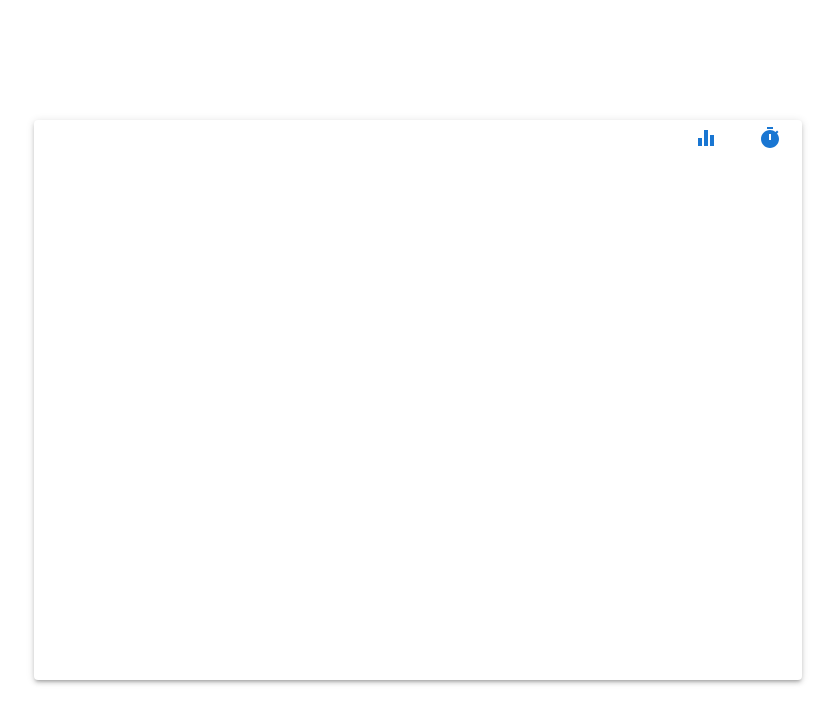
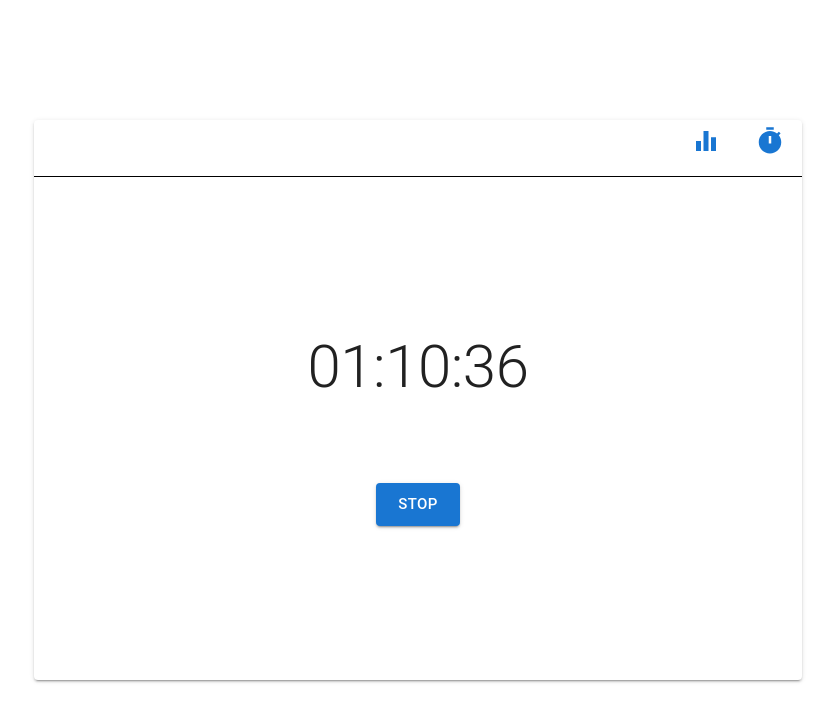
Before and after one commit to Nat08/sleep-tracker, a React (Vite) app in the folder frontend/: page / in a window 1280 px wide. Shown: the top 724 px of the page, without its empty margins (222-1057 px from the left). Built offline with nearby package versions, Linux system fonts and the light colour scheme.

Commit message:
Add template to active sleep tracker tab

```diff
--- a/frontend/src/App.tsx
+++ b/frontend/src/App.tsx
@@ -3,26 +3,32 @@ import reactLogo from './assets/react.svg'
 import viteLogo from '/vite.svg'
 import './App.css'
 import Alert from '@mui/material/Alert';
-import { Box, Button, Paper, Stack } from '@mui/material';
+import { Box, Button, Paper, Stack, Typography } from '@mui/material';
 import TimerIcon from '@mui/icons-material/Timer';
 import EqualizerIcon from '@mui/icons-material/Equalizer';
 
 function App() {
   return (
     <>
-      <Paper elevation={3} className='app-frame'>
-        <Stack>
-          <Box height={'20%'} width={'100%'}>
+      <Paper elevation={2} className='app-frame'>
+        <Stack direction={'column'} height={'100%'} sx={{flex: '1'}}>
+          <Box height={'10%'} width={'100%'} sx={{'border-bottom': 'solid 1px black'}}>
             <Stack direction='row-reverse' >
               <Button>
-                <TimerIcon/>
+                <TimerIcon sx={{width: '30px', height: '30px'}}/>
               </Button>
               <Button>
-                <EqualizerIcon/>
+                <EqualizerIcon sx={{width: '30px', height: '30px'}}/>
               </Button>
             </Stack>
           </Box>
-          <Box bgcolor={'blue'} sx={{height: '100%', width: '100%'}}>
+          <Box sx={{height: '90%', width: '100%'}}>
+            <Stack direction={'column'} alignItems='center' alignContent='center' justifyContent='center' sx={{flex: '1'}} height={'100%'} spacing={10}>
+                <Typography variant='h2'>01:10:36</Typography>
+                <Button variant="contained" size='large'>
+                  Stop
+                </Button>
+            </Stack>
           </Box>
         </Stack>
       </Paper>
```
